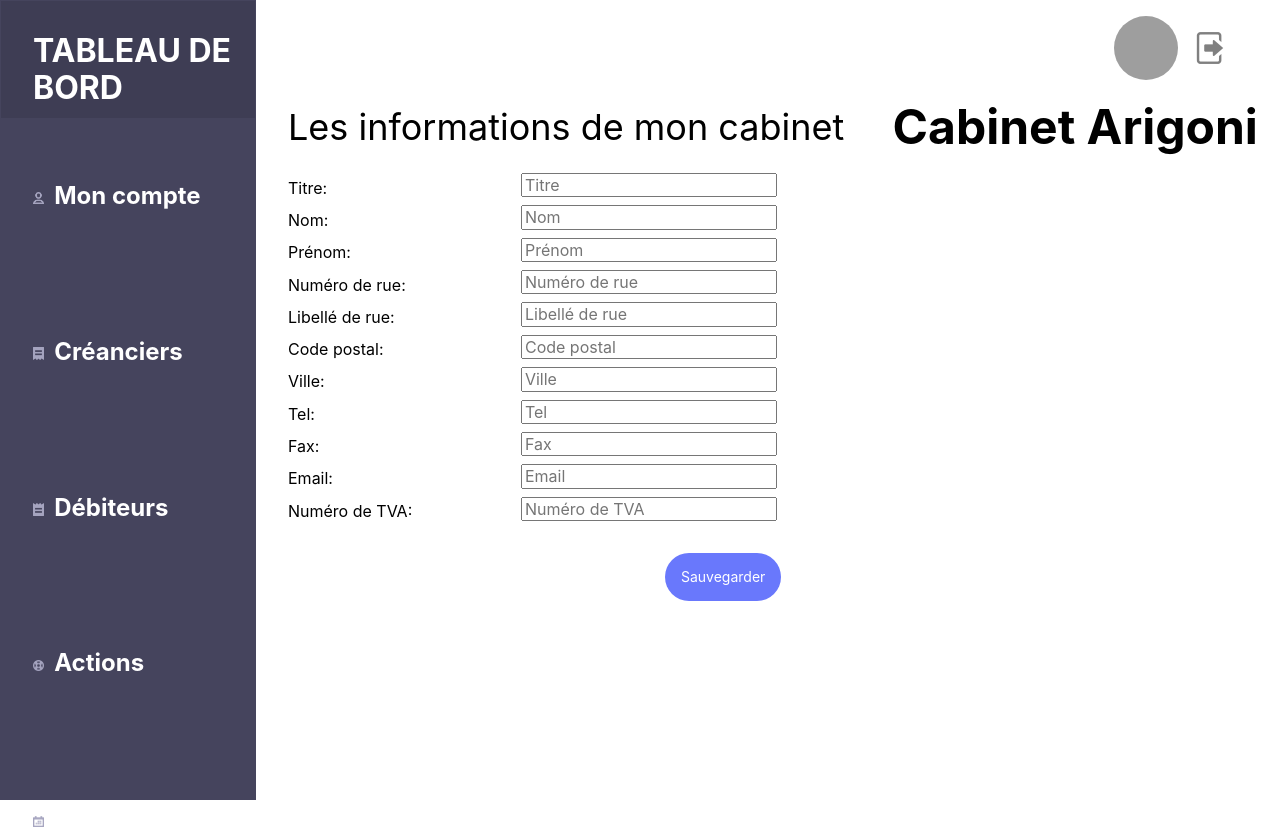
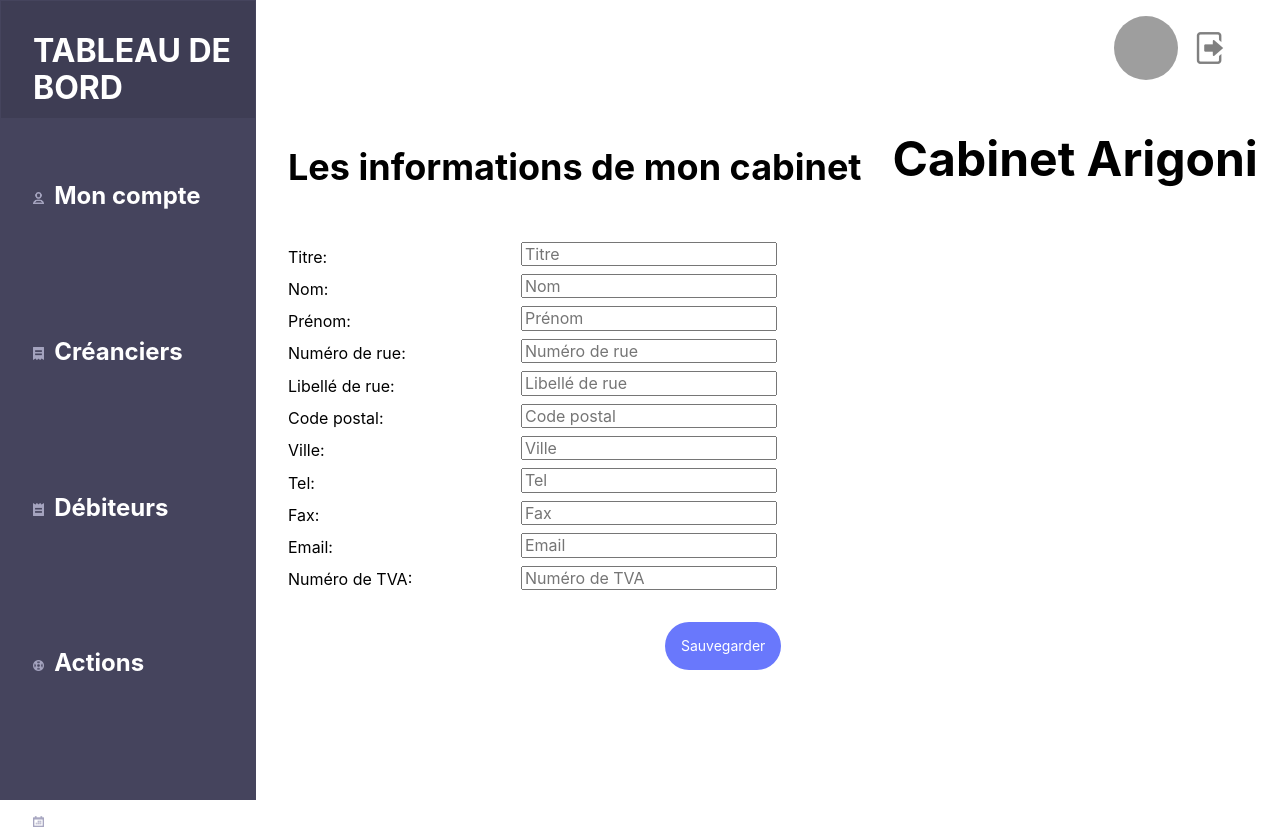
Before and after one commit to WildCodeSchool/paris-js-0918-groupe2-react, a React (Create React App) app: page /dashboard/moncompte in a window 1280 px wide. Built offline with nearby package versions, Linux system fonts and the light colour scheme; grey boxes are pictures that could not be loaded.

Commit message:
Harmonized the CSS and the display of the search bar

```diff
--- a/src/components/actions.js
+++ b/src/components/actions.js
@@ -1,7 +1,7 @@
 import React, { Component } from "react";
 import "./actions.css";
 import Tabfacture from "./tabfacture";
-import Tabavoir from "./tabavoir";
+// import Tabavoir from "./tabavoir";
 import Checkbox from "./Checkbox";
 
 class Actions extends Component {
@@ -56,7 +56,7 @@ class Actions extends Component {
         </div>
         <div className="fl w-100 pa4 ">
           <Tabfacture />
-          <Tabavoir />
+          {/* <Tabavoir /> */}
           <Checkbox />
         </div>
       </div>
--- a/src/components/compte.js
+++ b/src/components/compte.js
@@ -5,10 +5,9 @@ class Compte extends Component {
   state = {};
   render() {
     return (
-      <div className="fl w-100">
-        <div className="fl w-60 pt2 pl4">
-          <span className="f2 db">Les informations de mon cabinet</span>
-
+      <div className="fl w-100 pt3">
+        <div className="fl w-60 pl4">
+          <h1 className="f2 db lh-copy">Les informations de mon cabinet</h1>
           <div className="fl w-40">
             <div className="pt3">
               <span className="db pr3 mtInfo nowrap">Titre:</span>
@@ -106,7 +105,7 @@ class Compte extends Component {
             </div>
           </div>
         </div>
-        <div className="fl w-40 tc">
+        <div className="fl w-40 pt3 tc">
           <span className="f1 b">Cabinet Arigoni</span>
         </div>
       </div>
--- a/src/components/creanciers.js
+++ b/src/components/creanciers.js
@@ -14,7 +14,8 @@ class Creanciers extends Component {
             <h2 className="pt2 f4 lh-copy">Liste des créanciers</h2>
           </div>
         </div>
-        <div className="fl w-40 pt4">
+
+        <div className="fl w-40">
           <div className="wraparigo">
             <div className="searcharigo">
               <input
--- a/src/components/debiteurs.css
+++ b/src/components/debiteurs.css
@@ -2,7 +2,9 @@
 
 .searcharigo {
   width: 100%;
-  position: relative;
+  position: absolute;
+  padding-top: 6.7em;
+  margin-left: 200%;
 }
 
 .searchTerm {
--- a/src/components/debiteurs.js
+++ b/src/components/debiteurs.js
@@ -8,13 +8,15 @@ class Debiteurs extends Component {
   render() {
     return (
       <div className="debiteur">
-        <div className="fl w-70">
-          <div className="title_débiteur pl4">
-            <h1 className="f2 lh-copy">Informations sur les débiteurs</h1>
+        <div className="fl w-60">
+          <div className="pl4">
+            <h1 className="f2 lh-copy nowrap">
+              Informations sur les débiteurs
+            </h1>
             <h2 className="pt2 f4 lh-copy">Liste des débiteurs</h2>
           </div>
         </div>
-        <div className="fl w-30 pt4">
+        <div className="fl w-40">
           <div className="wraparigo">
             <div className="searcharigo">
               <input
```
